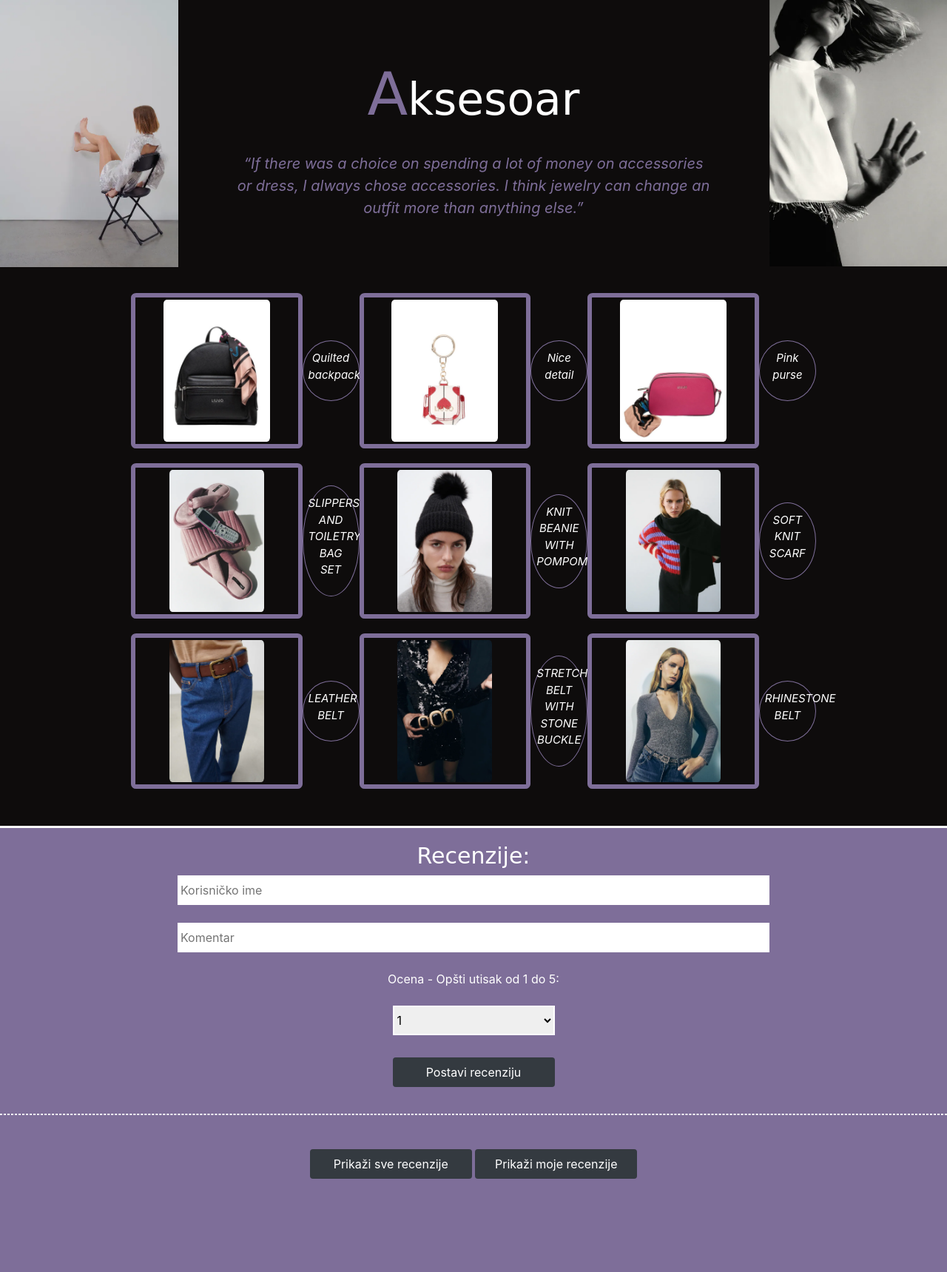
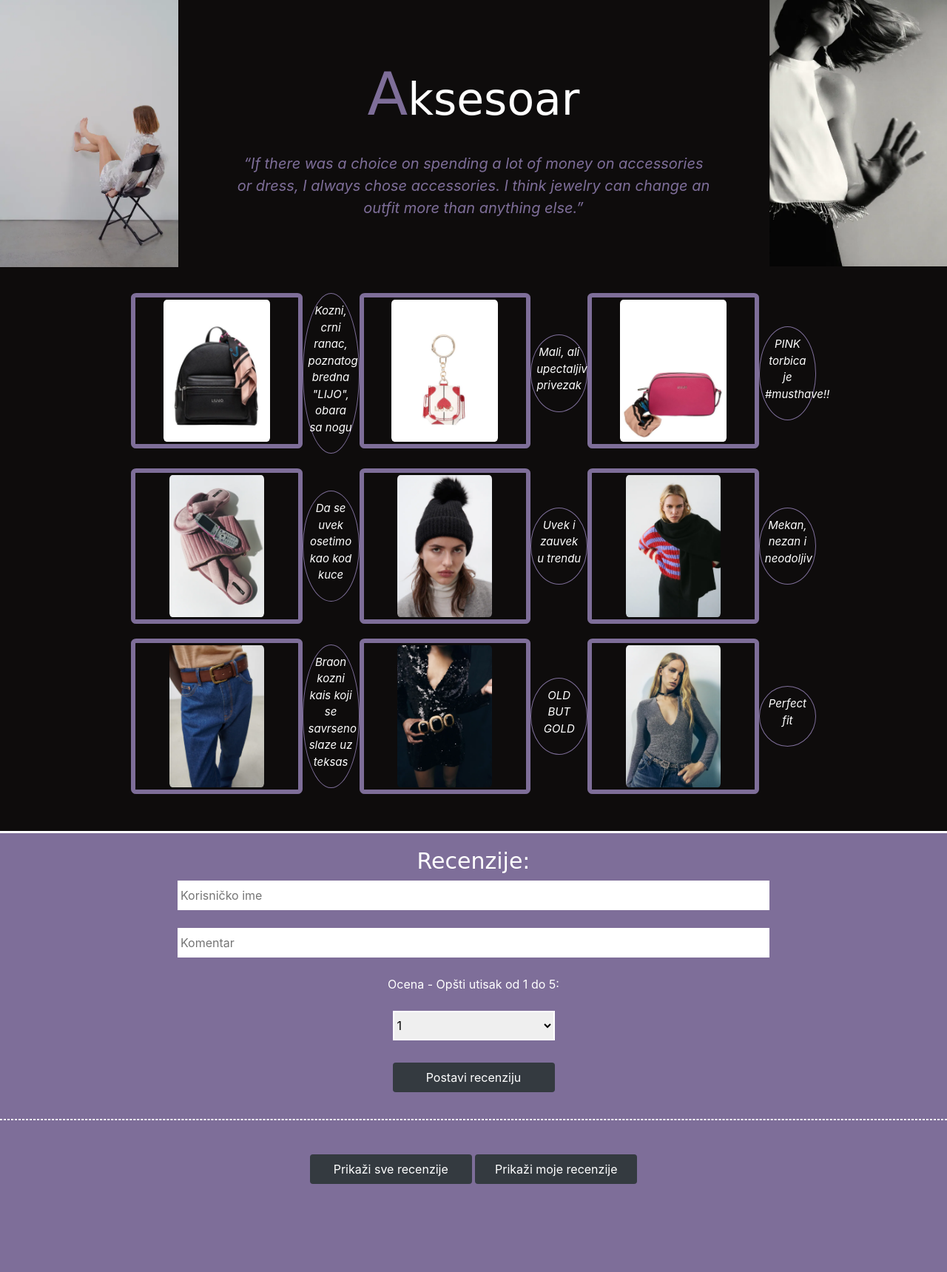
Before and after one commit to Ninaa25/bookcase, a PHP site: page /nakit.php in a window 1280 px wide. Shown: the top 1719 px of the page at 74% size. Run offline with PHP 8.4, Linux system fonts and the light colour scheme; some libraries are stand-ins or nearby versions; some web fonts are replaced.

Commit message:
podesavanje linka i texta

```diff
--- a/pages/nakit.php
+++ b/pages/nakit.php
@@ -4,7 +4,7 @@
     <meta charset="UTF-8">
     <meta http-equiv="X-UA-Compatible" content="IE=edge">
     <meta name="viewport" content="width=device-width, initial-scale=1.0">
-    <title>nakit</title>
+    <title>Nakit</title>
 
     <!-- h1 font -->
     <link href="https://fonts.googleapis.com/css2?family=Sansita+Swashed:wght@300&display=swap" rel="stylesheet">
@@ -42,44 +42,44 @@
                 <img src="../images/slika8.jpg" alt="">
             </div>
             <div class="col-1">
-                <p>Quilted backpack</p>
+                <p>Kozni, crni ranac, poznatog bredna "LIJO", obara sa nogu</p>
             </div>
             <div class="col-3">
                 <img src="../images/slika7.jpg" alt="">
             </div>
-            <div class="col-1"><p>Nice detail</p></div>
+            <div class="col-1"><p>Mali, ali upectaljiv privezak</p></div>
             <div class="col-3">
                 <img src="../images/slika9.jpg" alt="">
             </div>
-            <div class="col-1"><p>Pink purse</p></div>
+            <div class="col-1"><p>PINK torbica je #musthave!!</p></div>
         </div>
         <div class="row">
             <div class="col-3">
                 <img src="../images/slika24.jpg" alt="">
             </div>
-            <div class="col-1"><p>SLIPPERS AND TOILETRY BAG SET</p></div>
+            <div class="col-1"><p>Da se uvek osetimo kao kod kuce</p></div>
             <div class="col-3">
                 <img src="../images/slika27.jpg" alt="">
             </div>
-            <div class="col-1"><p>KNIT BEANIE WITH POMPOM</p></div>
+            <div class="col-1"><p>Uvek i zauvek u trendu</p></div>
             <div class="col-3">
                 <img src="../images/slika25.jpg" alt="">
             </div>
-            <div class="col-1"><p>SOFT KNIT SCARF</p></div>
+            <div class="col-1"><p>Mekan, nezan i neodoljiv</p></div>
         </div>
         <div class="row">
             <div class="col-3">
                 <img src="../images/slika30.jpg" alt="">
             </div>
-            <div class="col-1"><p>LEATHER BELT</p></div>
+            <div class="col-1"><p>Braon kozni kais koji se savrseno slaze uz teksas</p></div>
             <div class="col-3">
                 <img src="../images/slika29.jpg" alt="">
             </div>
-            <div class="col-1"><p>STRETCH BELT WITH STONE BUCKLE</p></div>
+            <div class="col-1"><p>OLD BUT GOLD</p></div>
             <div class="col-3">
                 <img src="../images/slika28.jpg" alt="">
             </div>
-            <div class="col-1"><p>RHINESTONE BELT</p></div>
+            <div class="col-1"><p>Perfect fit</p></div>
         </div>
     </div>
     <div class="recenzije">
```
Also changed, not shown: connection.php (+12 -0 lines), pages/obuca.php (+9 -9 lines), pages/odeca.php (+9 -9 lines).
